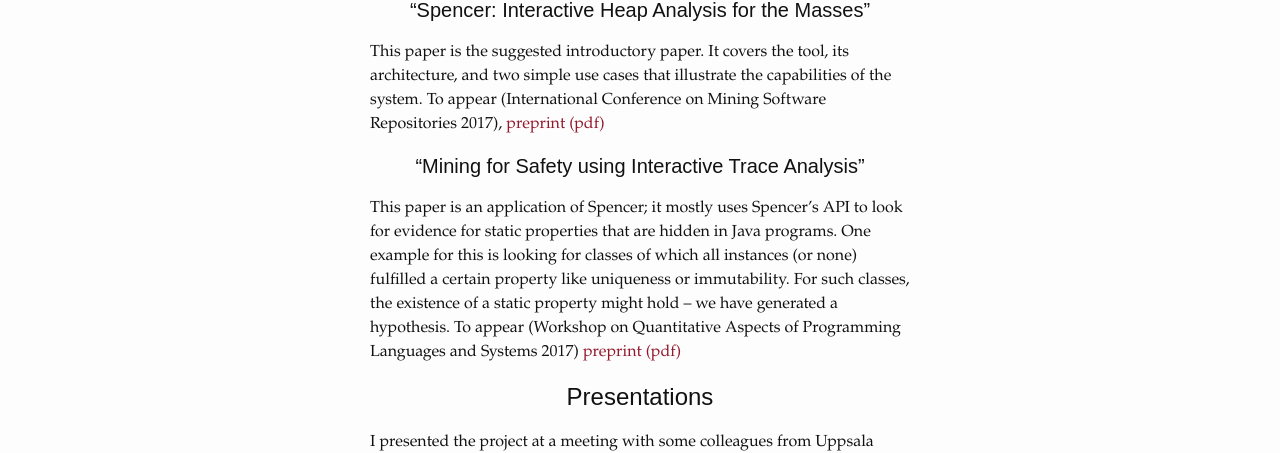
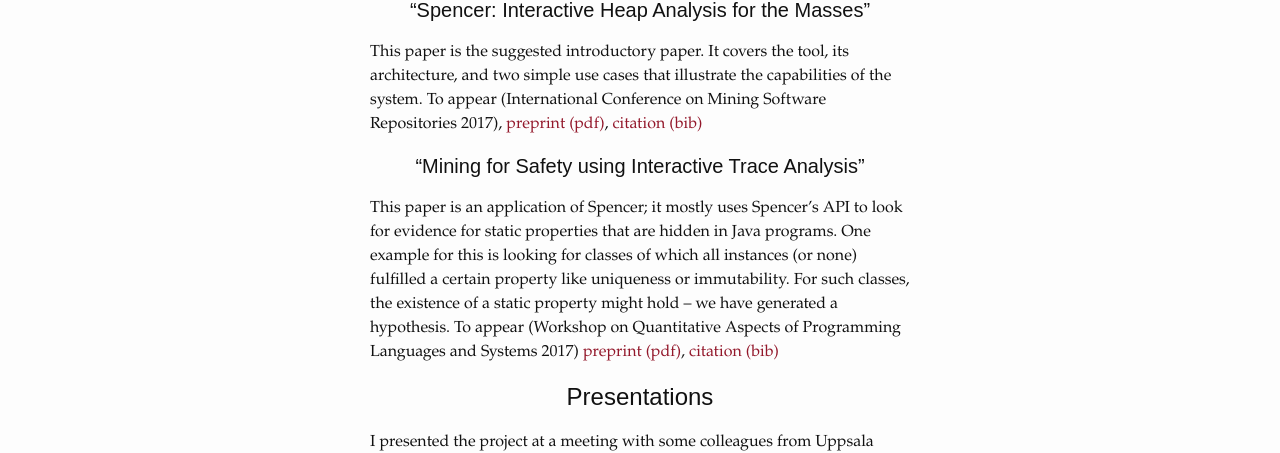
Before and after one commit to kaeluka/kaeluka.github.io, a Jekyll site: the page built from _posts/2016-10-29-tracing-as-a-service.markdown, in a window 1280 px wide. Shown: the part 880-1333 px from the top of the page. Built offline with Jekyll 4.4.1, drawn with Linux system fonts in a browser that asks for light colours; nearby versions of some CDN libraries; comment, search, counter and statistics services are not loaded.

Commit message:
add links to citations

```diff
--- a/_posts/2016-10-29-tracing-as-a-service.markdown
+++ b/_posts/2016-10-29-tracing-as-a-service.markdown
@@ -43,7 +43,8 @@
 architecture, and two simple use cases that illustrate the capabilities of the
 system. To appear (International Conference on Mining Software Repositories
 2017),
-[preprint (pdf)](https://github.com/kaeluka/kaeluka.github.io/blob/master/assets/spencer_msr.pdf?raw=true)
+[preprint (pdf)](https://github.com/kaeluka/kaeluka.github.io/blob/master/assets/spencer_msr.pdf?raw=true),
+[citation (bib)](https://github.com/kaeluka/kaeluka.github.io/blob/master/assets/spencer_msr_citation.bib?raw=true)
 
 #### "Mining for Safety using Interactive Trace Analysis”
 
@@ -54,7 +55,8 @@
 existence of a static property might hold -- we have generated a hypothesis. To
 appear (Workshop on Quantitative Aspects of Programming Languages and Systems
 2017)
-[preprint (pdf)](https://github.com/kaeluka/kaeluka.github.io/blob/master/assets/spencer_qapl.pdf?raw=true)
+[preprint (pdf)](https://github.com/kaeluka/kaeluka.github.io/blob/master/assets/spencer_qapl.pdf?raw=true),
+[citation (bib)](https://github.com/kaeluka/kaeluka.github.io/blob/master/assets/spencer_qapl_citation.bib?raw=true)
 
 # Presentations
 
```
